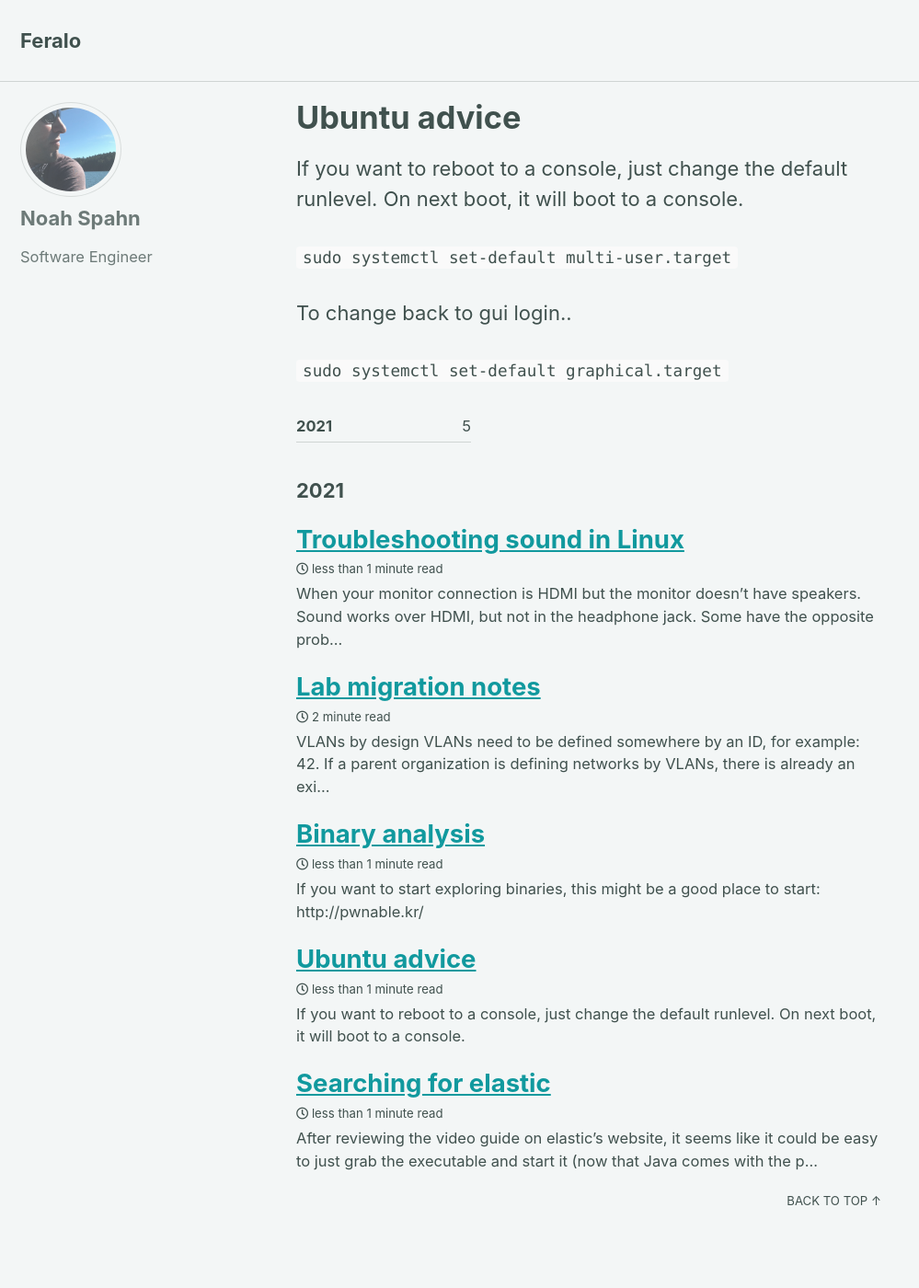
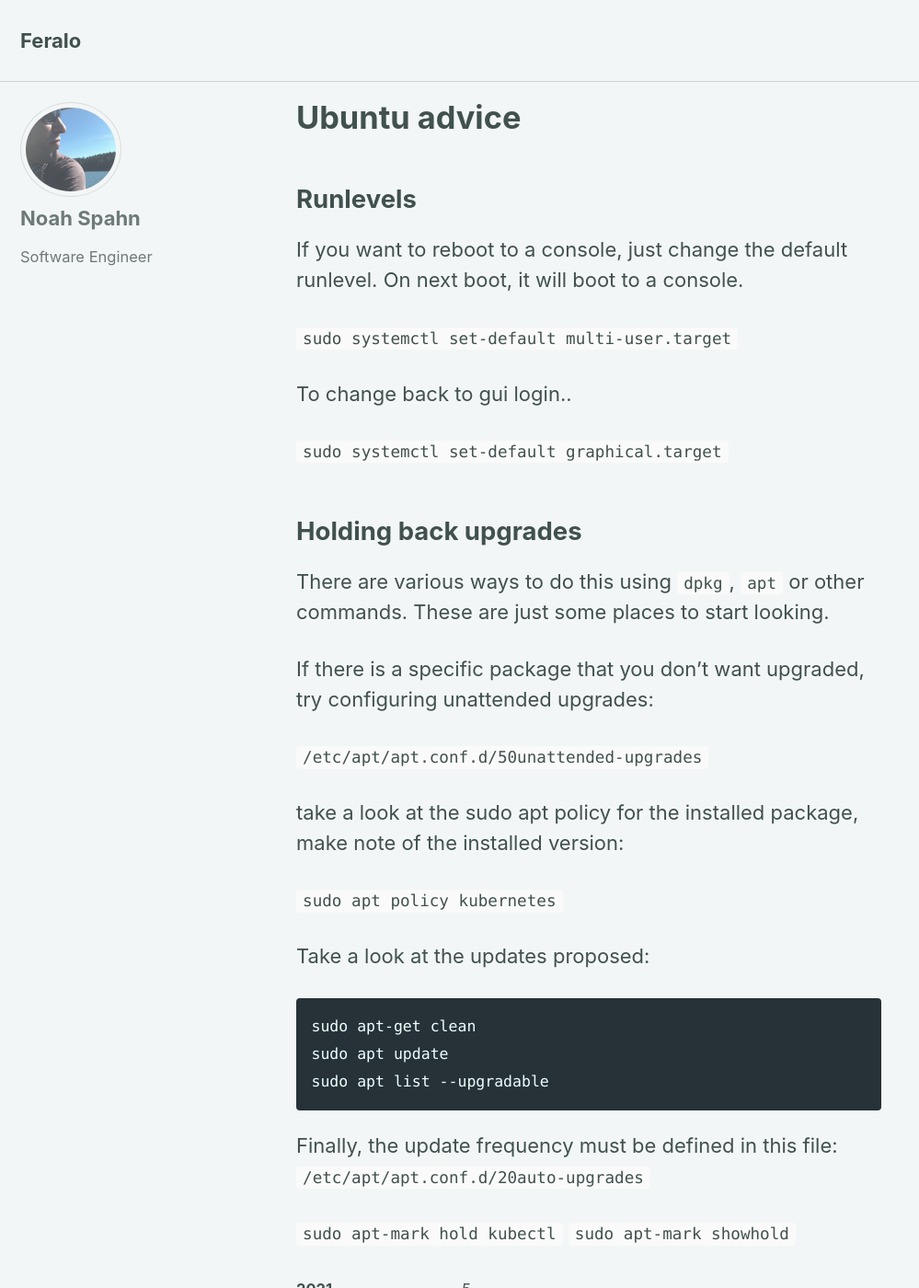
Before and after one commit to Feralo/feralo.github.io, a Jekyll site: the page built from _posts/2021-02-02-ubuntu-tips.md, in a window 1280 px wide and 1400 px high. Shown: the whole window at 92% size, without its empty margins (0-999 px from the left). Built offline with Jekyll 4.4.1, drawn with Linux system fonts in a browser that asks for light colours; cached includes are drawn as plain includes.

Commit message:
Update 2021-02-02-ubuntu-tips.md

````diff
--- a/_posts/2021-02-02-ubuntu-tips.md
+++ b/_posts/2021-02-02-ubuntu-tips.md
@@ -3,6 +3,8 @@ layout: posts
 title:  "Ubuntu advice"
 draft: true
 ---
+
+## Runlevels
 
 If you want to reboot to a console, just change the default runlevel.  On next boot, it will boot to a console.
 
@@ -11,3 +13,28 @@ If you want to reboot to a console, just change the default runlevel.  On next b
 To change back to gui login..
 
 `sudo systemctl set-default graphical.target`
+
+## Holding back upgrades
+
+There are various ways to do this using `dpkg`, `apt` or other commands. These are just some places to start looking.
+
+If there is a specific package that you don't want upgraded, try configuring unattended upgrades:
+
+`/etc/apt/apt.conf.d/50unattended-upgrades`
+
+take a look at the sudo apt policy for the installed package, make note of the installed version:
+
+`sudo apt policy kubernetes`
+
+Take a look at the updates proposed:
+```
+sudo apt-get clean
+sudo apt update
+sudo apt list --upgradable
+```
+
+Finally, the update frequency must be defined in this file:
+`/etc/apt/apt.conf.d/20auto-upgrades`
+
+`sudo apt-mark hold kubectl`
+`sudo apt-mark showhold`
````
